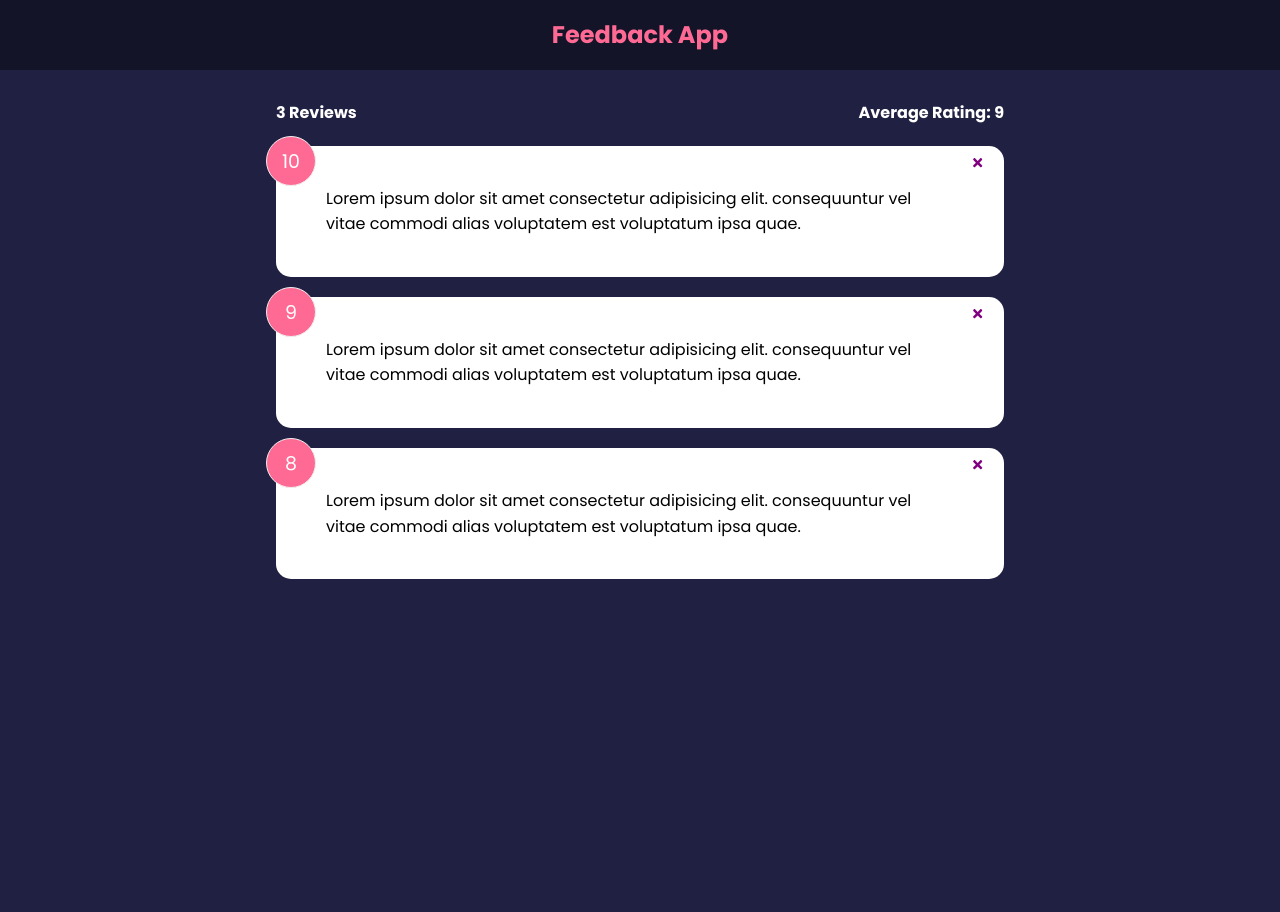
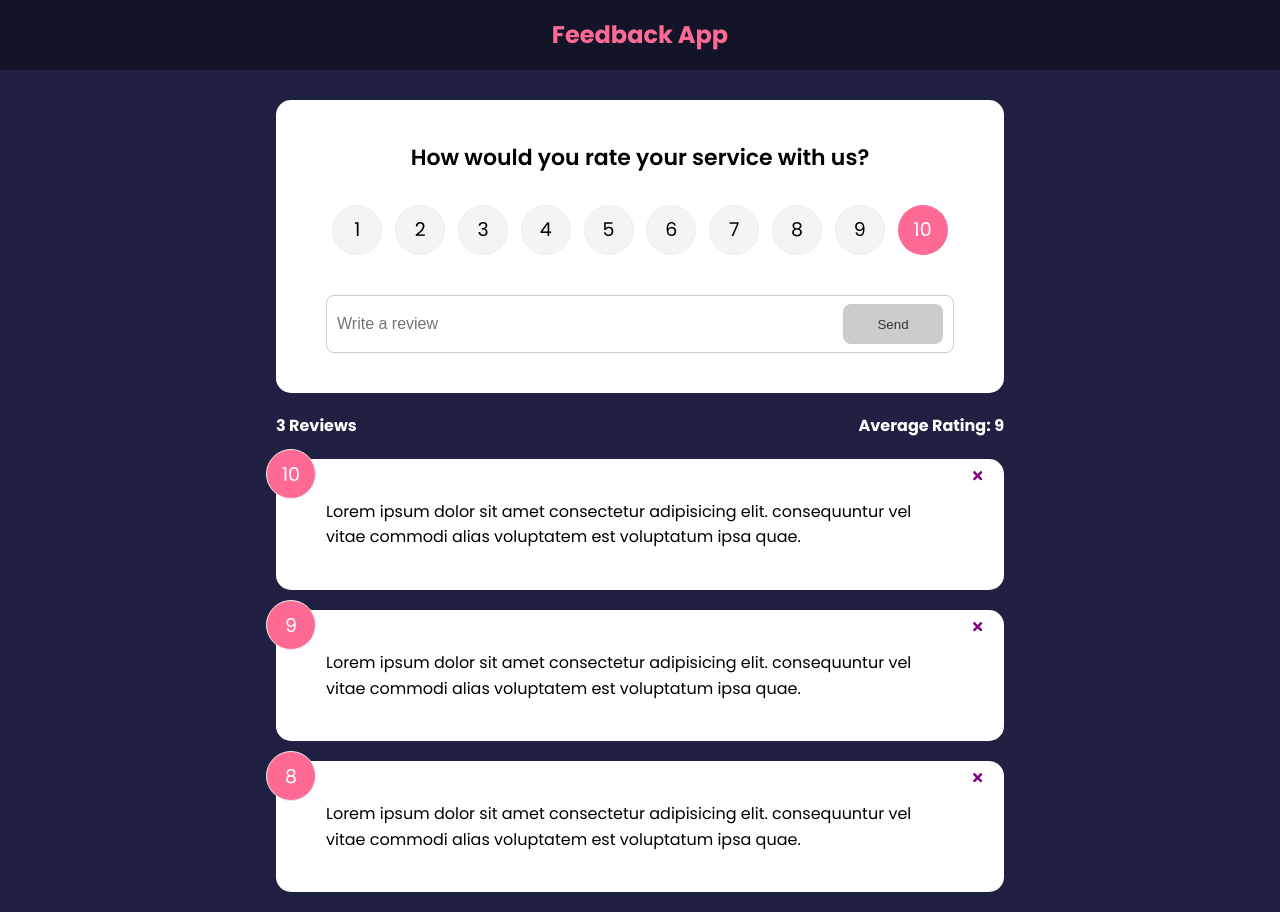
Before and after one commit to thejasonxie/FeedbackApp, a React (Create React App) app: page / in a window 1280 px wide. Before the commit the page ends 800 px from the top, so only its background shows below. Built offline with nearby package versions, Linux system fonts and the light colour scheme.

Commit message:
Implemented feedback form

```diff
--- a/package.json
+++ b/package.json
@@ -6,10 +6,12 @@
     "@testing-library/jest-dom": "^5.16.4",
     "@testing-library/react": "^13.2.0",
     "@testing-library/user-event": "^13.5.0",
+    "framer-motion": "^4.1.17",
     "react": "^18.1.0",
     "react-dom": "^18.1.0",
     "react-icons": "^4.3.1",
     "react-scripts": "5.0.1",
+    "uuid": "^8.3.2",
     "web-vitals": "^2.1.4"
   },
   "scripts": {
--- a/src/App.js
+++ b/src/App.js
@@ -1,11 +1,18 @@
+import { v4 as uuidv4 } from 'uuid'
 import { useState } from 'react'
 import Header from './components/Header'
 import FeedbackList from './components/FeedbackList'
 import FeedbackData from './data/FeedbackData'
 import FeedbackStats from './components/FeedbackStats'
+import FeedbackForm from './components/FeedbackForm'
 
 function App() {
     const [feedback, setFeedback] = useState(FeedbackData)
+
+    const addFeedback = (newFeedback) => {
+        newFeedback.id = uuidv4()
+        setFeedback([newFeedback, ...feedback])
+    }
 
     const deleteFeedback = (id) => {
         if (window.confirm("Are you sure you want to delete?")) {
@@ -17,6 +24,7 @@
         <>
             <Header />
             <div className='container'>
+                <FeedbackForm handleAdd={addFeedback}/>
                 <FeedbackStats feedback={feedback} />
                 <FeedbackList
                     feedback={feedback}
--- /dev/null
+++ b/src/components/FeedbackForm.jsx
@@ -0,0 +1,55 @@
+import { useState } from 'react'
+import Card from './shared/Card'
+import Button from './shared/Button'
+import RatingSelect from './RatingSelect'
+
+function FeedbackForm({ handleAdd }) {
+    const [text, setText] = useState('')
+    const [rating, setRating] = useState(10)
+    const [btnDisabled, setBtnDisabled] = useState(true)
+    const [message, setMessage] = useState('')
+
+    const handleTextChange = (e) => {
+        if (text === '') {
+            setBtnDisabled(true)
+            setMessage(null)
+        } else if (text !== '' && text.trim().length <= 10) {
+            setMessage('Text must be at least 10 characters')
+            setBtnDisabled(true)
+        } else {
+            setBtnDisabled(false)
+            setMessage(null)
+        }
+        setText(e.target.value)
+    }
+
+    const handleSubmit = (e) => {
+        e.preventDefault()
+        if (text.trim().length > 10) {
+            const newFeedback = {
+                text,
+                rating
+            }
+            handleAdd(newFeedback)
+            setText('')
+        }
+    }
+
+    return (
+        <Card>
+            <form onSubmit={handleSubmit}>
+                <h2>How would you rate your service with us?</h2>
+                <RatingSelect select={(rating) => {setRating(rating)}} />
+                <div className ='input-group'>
+                    <input onChange={handleTextChange} value={text} type='text' placeholder='Write a review' />
+                    <Button type='submit' isDisabled={btnDisabled}>
+                        Send
+                    </Button>
+                </div>
+                {message && <div className='message'>{message}</div>}
+            </form>
+        </Card>
+    )
+}
+
+export default FeedbackForm
--- a/src/components/FeedbackList.jsx
+++ b/src/components/FeedbackList.jsx
@@ -1,3 +1,4 @@
+import {motion, AnimatePresence} from 'framer-motion'
 import PropTypes from 'prop-types'
 import FeedbackItem from './FeedbackItem'
 
@@ -8,15 +9,36 @@
 
     return (
         <div className='feedback-list'>
+            <AnimatePresence>
                 {feedback.map((item) => (
+                    <motion.div
+                        key={item.id}
+                        initial={{opacity: 0}}
+                        animate={{opacity: 1}}
+                        exit={{opacity: 0}}
+                    >
                         <FeedbackItem
                             key={item.id}
                             item={item}
                             handleDelete={handleDelete}
                         />
+                    </motion.div>
                 ))}
+            </AnimatePresence>
         </div>
     )
+
+    // return (
+    //     <div className='feedback-list'>
+    //         {feedback.map((item) => (
+    //             <FeedbackItem
+    //                 key={item.id}
+    //                 item={item}
+    //                 handleDelete={handleDelete}
+    //             />
+    //         ))}
+    //     </div>
+    // )
 }
 
 FeedbackItem.propTypes = {
--- /dev/null
+++ b/src/components/RatingSelect.jsx
@@ -0,0 +1,127 @@
+import { useState } from 'react'
+
+function RatingSelect({ select }) {
+    const [selected, setSelected] = useState(10)
+
+    const handleChange = (e) => {
+        setSelected(+e.currentTarget.value)
+        select(+e.currentTarget.value)
+    }
+
+    return (
+        <ul className='rating'>
+            <li>
+                <input
+                    type='radio'
+                    id='num1'
+                    name='rating'
+                    value='1'
+                    onChange={handleChange}
+                    checked={selected === 1}
+                />
+                <label htmlFor='num1'>1</label>
+            </li>
+            <li>
+                <input
+                    type='radio'
+                    id='num2'
+                    name='rating'
+                    value='2'
+                    onChange={handleChange}
+                    checked={selected === 2}
+                />
+                <label htmlFor='num2'>2</label>
+            </li>
+            <li>
+                <input
+                    type='radio'
+                    id='num3'
+                    name='rating'
+                    value='3'
+                    onChange={handleChange}
+                    checked={selected === 3}
+                />
+                <label htmlFor='num3'>3</label>
+            </li>
+            <li>
+                <input
+                    type='radio'
+                    id='num4'
+                    name='rating'
+                    value='4'
+                    onChange={handleChange}
+                    checked={selected === 4}
+                />
+                <label htmlFor='num4'>4</label>
+            </li>
+            <li>
+                <input
+                    type='radio'
+                    id='num5'
+                    name='rating'
+                    value='5'
+                    onChange={handleChange}
+                    checked={selected === 5}
+                />
+                <label htmlFor='num5'>5</label>
+            </li>
+            <li>
+                <input
+                    type='radio'
+                    id='num6'
+                    name='rating'
+                    value='6'
+                    onChange={handleChange}
+                    checked={selected === 6}
+                />
+                <label htmlFor='num6'>6</label>
+            </li>
+            <li>
+                <input
+                    type='radio'
+                    id='num7'
+                    name='rating'
+                    value='7'
+                    onChange={handleChange}
+                    checked={selected === 7}
+                />
+                <label htmlFor='num7'>7</label>
+            </li>
+            <li>
+                <input
+                    type='radio'
+                    id='num8'
+                    name='rating'
+                    value='8'
+                    onChange={handleChange}
+                    checked={selected === 8}
+                />
+                <label htmlFor='num8'>8</label>
+            </li>
+            <li>
+                <input
+                    type='radio'
+                    id='num9'
+                    name='rating'
+                    value='9'
+                    onChange={handleChange}
+                    checked={selected === 9}
+                />
+                <label htmlFor='num9'>9</label>
+            </li>
+            <li>
+                <input
+                    type='radio'
+                    id='num10'
+                    name='rating'
+                    value='10'
+                    onChange={handleChange}
+                    checked={selected === 10}
+                />
+                <label htmlFor='num10'>10</label>
+            </li>
+        </ul>
+    )
+}
+
+export default RatingSelect
--- /dev/null
+++ b/src/components/shared/Button.jsx
@@ -0,0 +1,26 @@
+import PropTypes from 'prop-types'
+
+function Button({ children, version, type, isDisabled }) {
+  return (
+    <button type={type} disabled={isDisabled}
+        className={`btn btn-${version}`}
+    >
+        {children}
+    </button>
+  )
+}
+
+Button.defaultProps = {
+    version: 'primary',
+    type: 'button',
+    isDisabled: false
+}
+
+Button.propTypes = {
+    children: PropTypes.node.isRequired,
+    version: PropTypes.string,
+    type: PropTypes.string,
+    isDisabled: PropTypes.bool
+}
+
+export default Button
```
Also changed, not shown: 1 other file (tests, documents, lock files or other folders). Lines whose indentation alone changed are shown as unchanged.
